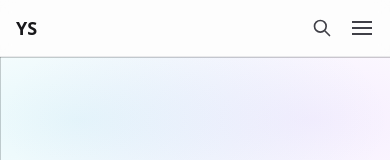
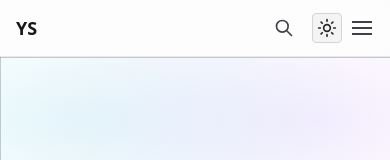
Before and after one commit to yadneshSalvi/yadnesh-personal-blog, a Next.js app: page / in a window 390 px wide. Shown: the top 160 px of the page. Built offline with nearby package versions, Linux system fonts and the light colour scheme.

Commit message:
toggle theme on small screen

```diff
--- a/public/search-index.json
+++ b/public/search-index.json
@@ -13,6 +13,6 @@
       "url": "/blog/getting-started"
     }
   ],
-  "lastUpdated": "2025-08-16T09:55:30.388Z",
+  "lastUpdated": "2025-08-16T10:12:29.674Z",
   "version": "1.0.0"
 }
--- a/src/components/Header.tsx
+++ b/src/components/Header.tsx
@@ -103,6 +103,60 @@ export default function Header() {
           <SearchBar />
           <button
             type="button"
+            aria-label="Toggle theme"
+            className="rounded border border-zinc-300 bg-zinc-100 p-1 text-zinc-800 hover:bg-zinc-200 dark:border-zinc-800 dark:bg-zinc-900 dark:text-zinc-200 dark:hover:bg-zinc-800"
+            onClick={() => setTheme(isDark ? "light" : "dark")}
+          >
+            {mounted ? (
+              isDark ? (
+                <svg
+                  xmlns="http://www.w3.org/2000/svg"
+                  viewBox="0 0 24 24"
+                  fill="none"
+                  stroke="currentColor"
+                  strokeWidth="2"
+                  strokeLinecap="round"
+                  strokeLinejoin="round"
+                  className="w-5 h-5"
+                  aria-hidden="true"
+                >
+                  <path d="M21 12.79A9 9 0 1 1 11.21 3 7 7 0 0 0 21 12.79z" />
+                </svg>
+              ) : (
+                <svg
+                  xmlns="http://www.w3.org/2000/svg"
+                  viewBox="0 0 24 24"
+                  fill="none"
+                  stroke="currentColor"
+                  strokeWidth="2"
+                  strokeLinecap="round"
+                  strokeLinejoin="round"
+                  className="w-5 h-5"
+                  aria-hidden="true"
+                >
+                  <circle cx="12" cy="12" r="4" />
+                  <path d="M12 2v2M12 20v2M4.93 4.93l1.41 1.41M17.66 17.66l1.41 1.41M2 12h2M20 12h2M4.93 19.07l1.41-1.41M17.66 6.34l1.41-1.41" />
+                </svg>
+              )
+            ) : (
+              <svg
+                xmlns="http://www.w3.org/2000/svg"
+                viewBox="0 0 24 24"
+                fill="none"
+                stroke="currentColor"
+                strokeWidth="2"
+                strokeLinecap="round"
+                strokeLinejoin="round"
+                className="w-5 h-5"
+                aria-hidden="true"
+              >
+                <circle cx="12" cy="12" r="4" />
+                <path d="M12 2v2M12 20v2M4.93 4.93l1.41 1.41M17.66 17.66l1.41 1.41M2 12h2M20 12h2M4.93 19.07l1.41-1.41M17.66 6.34l1.41-1.41" />
+              </svg>
+            )}
+          </button>
+          <button
+            type="button"
             className="flex flex-col items-center justify-center w-6 h-6 space-y-1"
             onClick={toggleMobileMenu}
             aria-label="Toggle mobile menu"
```
